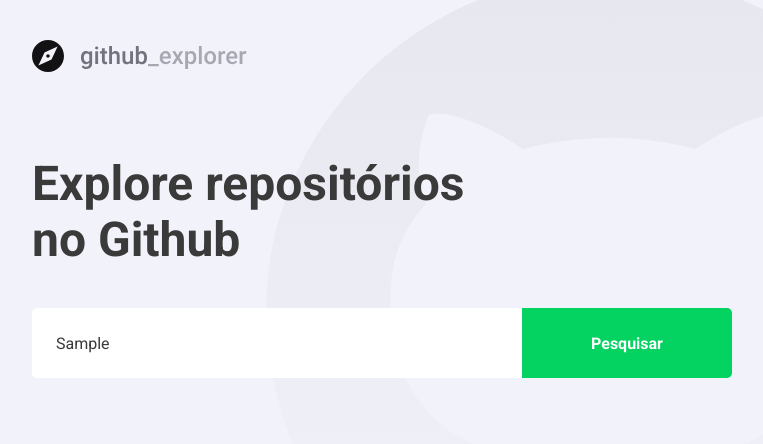
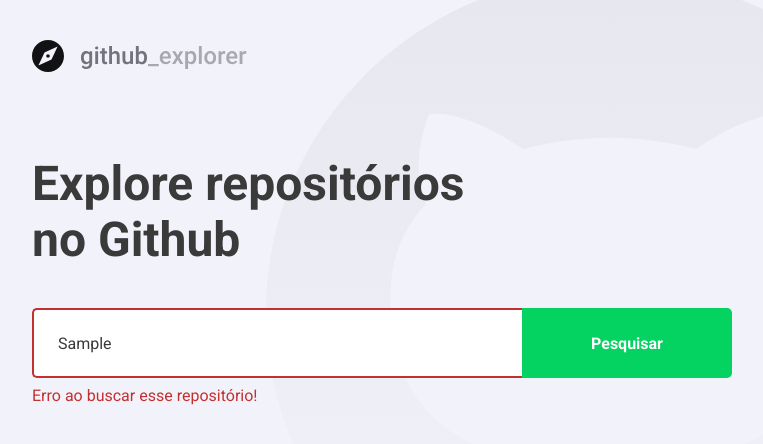
Before and after one commit to fabioods/githubexplorer, a React (Create React App) app: page / in a window 1280 px wide. Both pictures are taken after typing "Sample" into the empty fields and a click on the button "Pesquisar". Shown: the top 444 px of the page, without its empty margins (148-911 px from the left). Built offline with nearby package versions, Linux system fonts and the light colour scheme; no server answers.

Commit message:
feat: tratativa de erros

```diff
--- a/src/pages/Dashboard/index.tsx
+++ b/src/pages/Dashboard/index.tsx
@@ -1,7 +1,7 @@
 import React, { useState, FormEvent } from 'react';
 import { FiChevronRight } from 'react-icons/fi';
 
-import { Title, Form, Repositories } from './styles';
+import { Title, Form, Repositories, Error } from './styles';
 import logo from '../../assets/Logo.svg';
 import service from '../../services/api';
 
@@ -20,24 +20,33 @@
 
 const Dashboard: React.FC = () => {
   const [newRepo, setNewRepo] = useState('');
+  const [inputError, setInputError] = useState('');
   const [repositories, setRepositories] = useState<Repository[]>([]);
 
   const handleAddRepository = async (evento: FormEvent) => {
+    evento.preventDefault();
+
+    if (!newRepo) {
+      setInputError('Digite o nome do usuario/repositório');
+      return;
+    }
+
     try {
-      evento.preventDefault();
-
       const response = await service.get<Repository>(newRepo);
       const repository = response.data;
       setRepositories([...repositories, repository]);
       setNewRepo('');
-    } catch {}
+      setInputError('');
+    } catch (error) {
+      setInputError('Erro ao buscar esse repositório!');
+    }
   };
 
   return (
     <>
       <img src={logo} alt="Logotipo Github Explorer" />
       <Title>Explore repositórios no Github</Title>
-      <Form onSubmit={handleAddRepository}>
+      <Form hasError={!!inputError} onSubmit={handleAddRepository}>
         <input
           value={newRepo}
           onChange={evento => {
@@ -48,6 +57,9 @@
         />
         <button type="submit">Pesquisar</button>
       </Form>
+
+      {inputError && <Error>{inputError}</Error>}
+
       <Repositories>
         {repositories.map(repo => (
           <a key={repo.id} href="#teste">
--- a/src/pages/Dashboard/styles.ts
+++ b/src/pages/Dashboard/styles.ts
@@ -1,4 +1,4 @@
-import styled from 'styled-components';
+import styled, { css } from 'styled-components';
 import { shade } from 'polished';
 
 export const Title = styled.h1`
@@ -21,7 +21,11 @@
   }
 `;
 
-export const Form = styled.form`
+interface FormProps {
+  hasError: boolean;
+}
+
+export const Form = styled.form<FormProps>`
   margin-top: 4rem;
   max-width: 700px;
   display: flex;
@@ -33,6 +37,14 @@
     border: 0;
     border-radius: 5px 0 0 5px;
     color: #3a3a3a;
+    border: 2px solid #fff;
+    border-right: 0;
+
+    ${props =>
+      props.hasError &&
+      css`
+        border-color: #c33030;
+      `}
 
     &::placeholder {
       color: #a8a8b3;
@@ -132,3 +144,9 @@
     margin-top: 1rem;
   } */
 `;
+
+export const Error = styled.span`
+  margin-top: 0.8rem;
+  display: block;
+  color: #c33030;
+`;
```
